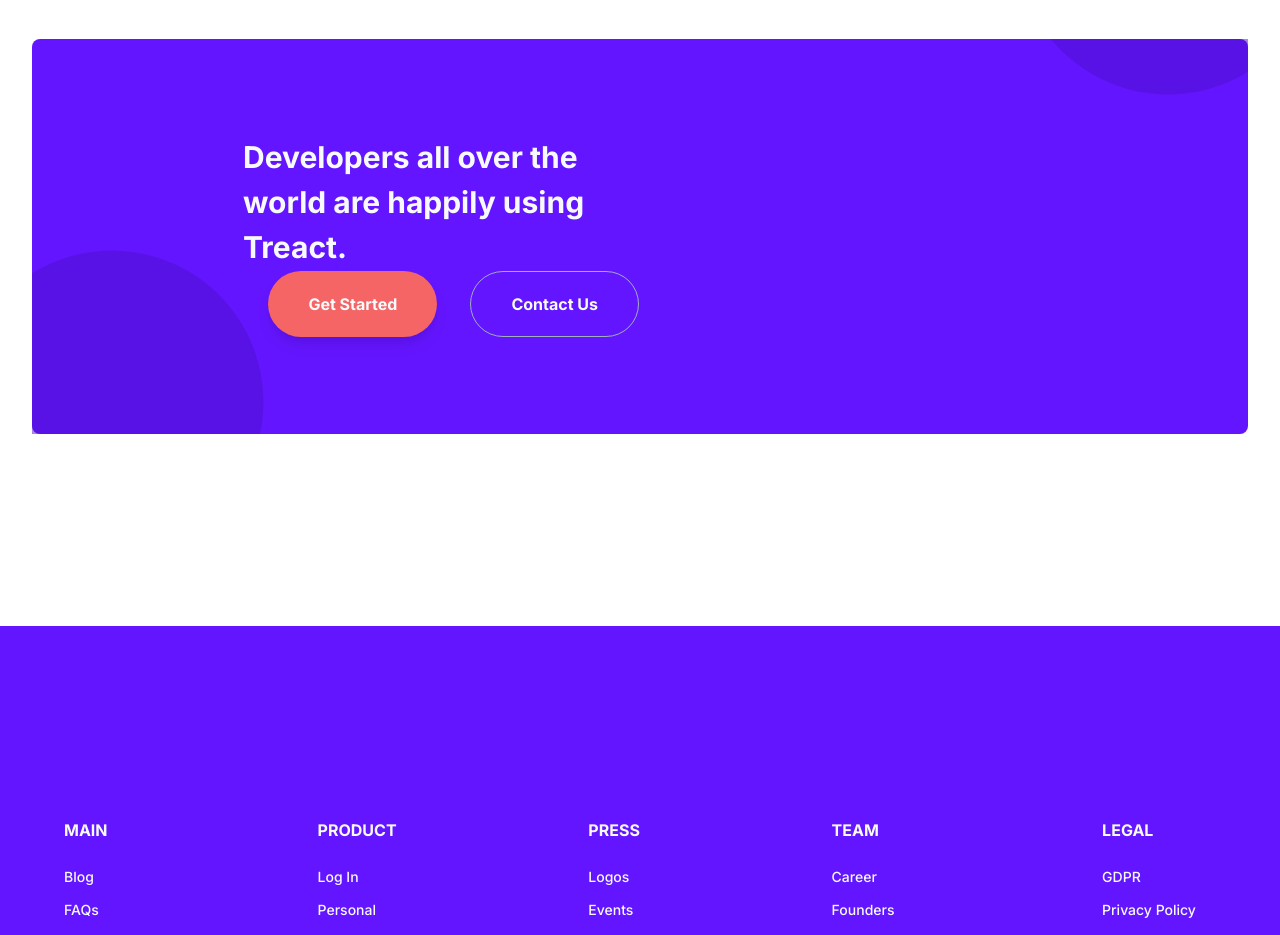
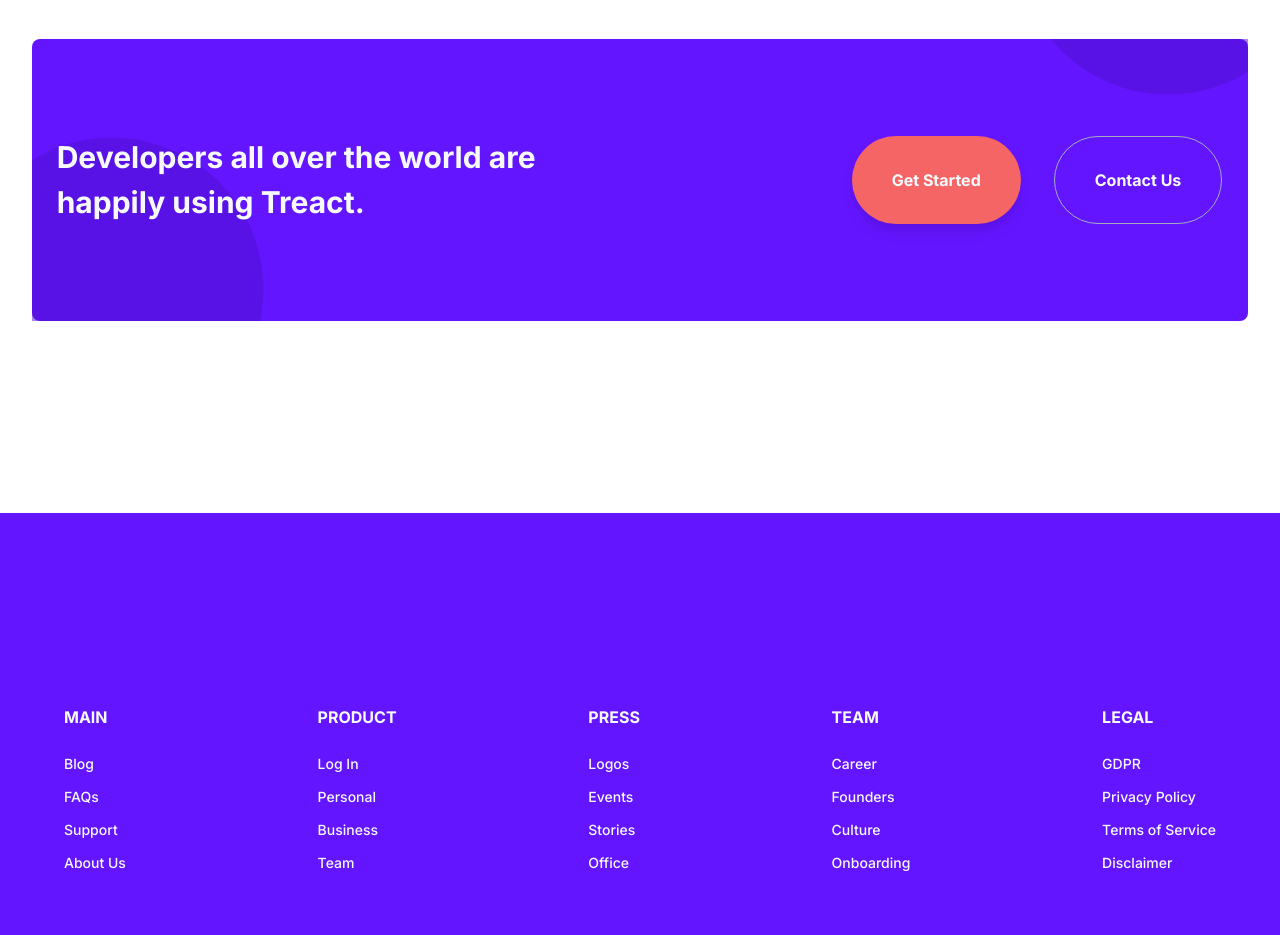
Before and after one commit to jvaught1989-dev/Treact, a plain HTML site: page index.html in a window 1280 px wide. Shown: the part 5560-6495 px from the top of the page. Drawn offline with Linux system fonts and the light colour scheme.

Commit message:
more changes

```diff
--- a/style.css
+++ b/style.css
@@ -1024,6 +1024,11 @@
   line-height: 1.5;
   z-index: 2;
 }
+
+.start__row {
+  display:flex;
+}
+
 .start__button {
   padding: 20px 40px;
   border-radius: 500px;
```
